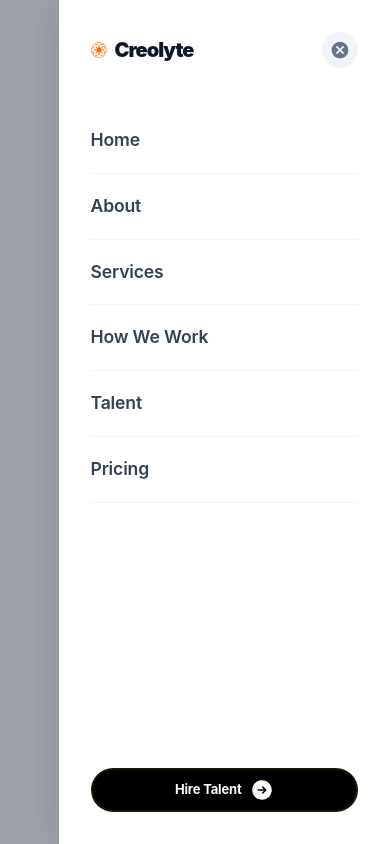
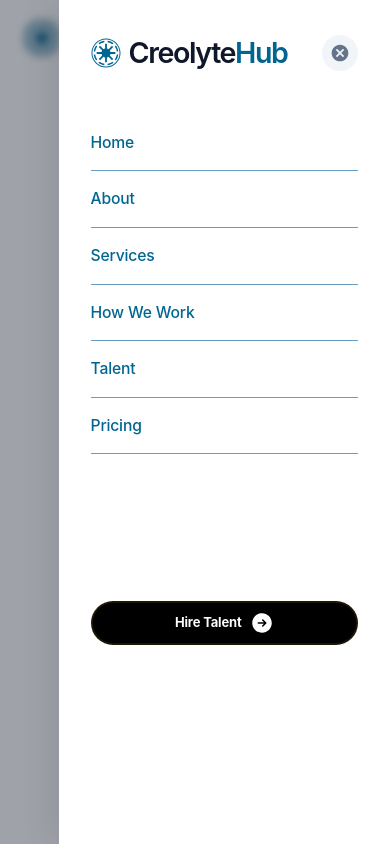
Before and after one commit to wainaina-mwangi/creolytehub, a React (Vite) app: page / in a window 390 px wide. Both pictures are taken after a click on the button "Toggle Menu". Built offline with nearby package versions, Linux system fonts and the light colour scheme; a web font is replaced by a local one.

Commit message:
done with the navbar

```diff
--- a/src/components/Navbar/Navbar.css
+++ b/src/components/Navbar/Navbar.css
@@ -29,9 +29,6 @@
   text-decoration: none;
 }
 
-.logo-icon {
-  width: 100px;
-}
 
 .nav-logo-text {
   font-size: 1.25rem;
@@ -132,18 +129,17 @@
 }
 
 .drawer-logo-text {
-  font-size: 1.25rem;
-  font-weight: 900;
+  font-size: 1.79rem;
+  font-weight: 600;
   letter-spacing: -0.05em;
   color: #0f172a;
 }
 
-.dark .drawer-logo-text {
-  color: #ffffff;
-}
+
 
 .drawer-logo-icon {
-  color: #ff6b00;
+  color: var(--nav-text);
+  width: 30px;
 }
 
 .close-btn {
@@ -166,7 +162,7 @@
   display: flex;
   flex-direction: column;
   justify-content: space-between;
-  height: calc(100% - 60px);
+  height: calc(100% - 250px);
 }
 
 .mobile-links-wrapper {
@@ -181,12 +177,12 @@
   align-items: center;
   width: 100% !important;
   box-sizing: border-box;
-  padding: 1.2rem 0;
-  font-size: 1.1rem;
-  font-weight: 600;
-  color: #334155;
+  padding: 1rem 0;
+  font-size: 0.98rem;
+  font-weight: 500;
+  color: var(--nav-text);
   text-decoration: none;
-  border-bottom: 1px solid #f1f5f9;
+  border-bottom: 1px solid #699ec2;
   transition: all 0.3s ease;
 }
 
@@ -196,7 +192,7 @@
 }
 
 .mobile-link:hover {
-  color: #ff6b00;
+  color: var(--nav-text);
   padding-left: 8px;
 }
 
@@ -207,7 +203,7 @@
 }
 
 .mobile-link:hover .arrow {
-  opacity: 1;
+  opacity: 3;
   transform: translateX(0);
 }
 
--- a/src/components/Navbar/Navbar.jsx
+++ b/src/components/Navbar/Navbar.jsx
@@ -16,13 +16,18 @@ const Navbar = () => {
       {/* Brand Logo */}
       <div className="navbar-logo">
         <Link to="/" className="logo-link-container">
-          <div className="logo-icon-box">
-            <FaGalacticRepublic className="logo-icon" />
-          </div>
-          <div className="logo-text-box">
-            <span className="nav-logo-text">
-              Creolyte<span className="text-brand-dark font-semibold">Hub</span>
-            </span>
+          <div className="flex items-center gap-3 group cursor-pointer select-none">
+            <div className="flex items-center justify-center p-2.5 rounded-xl bg-[#006591]/10 dark:bg-white/5 transition-transform duration-300 group-hover:scale-105">
+              <FaGalacticRepublic className="w-9 h-9 text-[#006591] dark:text-sky-400 drop-shadow-sm" />
+            </div>
+            <div className="flex flex-col justify-center">
+              <span className="text-2xl font-black tracking-tight text-slate-900 dark:text-white transition-colors duration-200">
+                Creolyte
+                <span className="text-[#006591] dark:text-sky-400 font-semibold ml-0.5">
+                  Hub
+                </span>
+              </span>
+            </div>
           </div>
         </Link>
       </div>
@@ -54,11 +59,15 @@ const Navbar = () => {
 
         {/* Mobile Toggle Button */}
         <button
-          className="mobile-toggle-trigger"
           onClick={toggleMenu}
           aria-label="Toggle Menu"
+          className="inline-flex md:hidden items-center justify-center p-2 rounded-lg bg-transparent hover:bg-[#006591]/10 dark:hover:bg-white/5 active:scale-95 transition-all duration-200 outline-none border-none cursor-pointer"
         >
-          {isOpen ? <MdCancel className="w-[30px] " /> : <GiHamburgerMenu />}
+          {isOpen ? (
+            <MdCancel className="w-7 h-7  text-red-500 transform rotate-0 hover:scale-105 transition-transform duration-200" />
+          ) : (
+            <GiHamburgerMenu className="w-7 h-7  text-[#006591] dark:text-slate-200 transform rotate-0 hover:scale-105 transition-transform duration-200" />
+          )}
         </button>
       </div>
 
@@ -72,9 +81,10 @@ const Navbar = () => {
         <div className="drawer-content">
           <div className="drawer-header">
             <div className="drawer-logo">
-              <FaGalacticRepublic className="drawer-logo-icon" />
+              <FaGalacticRepublic className="drawer-logo-icon text-3xl" />
               <span className="drawer-logo-text">
-                Creolyte<span className="text-brand-orange">Hub</span>
+                Creolyte
+                <span className="text-[#006591] text-semibold">Hub</span>
               </span>
             </div>
             <button className="close-btn" onClick={toggleMenu}>
```
